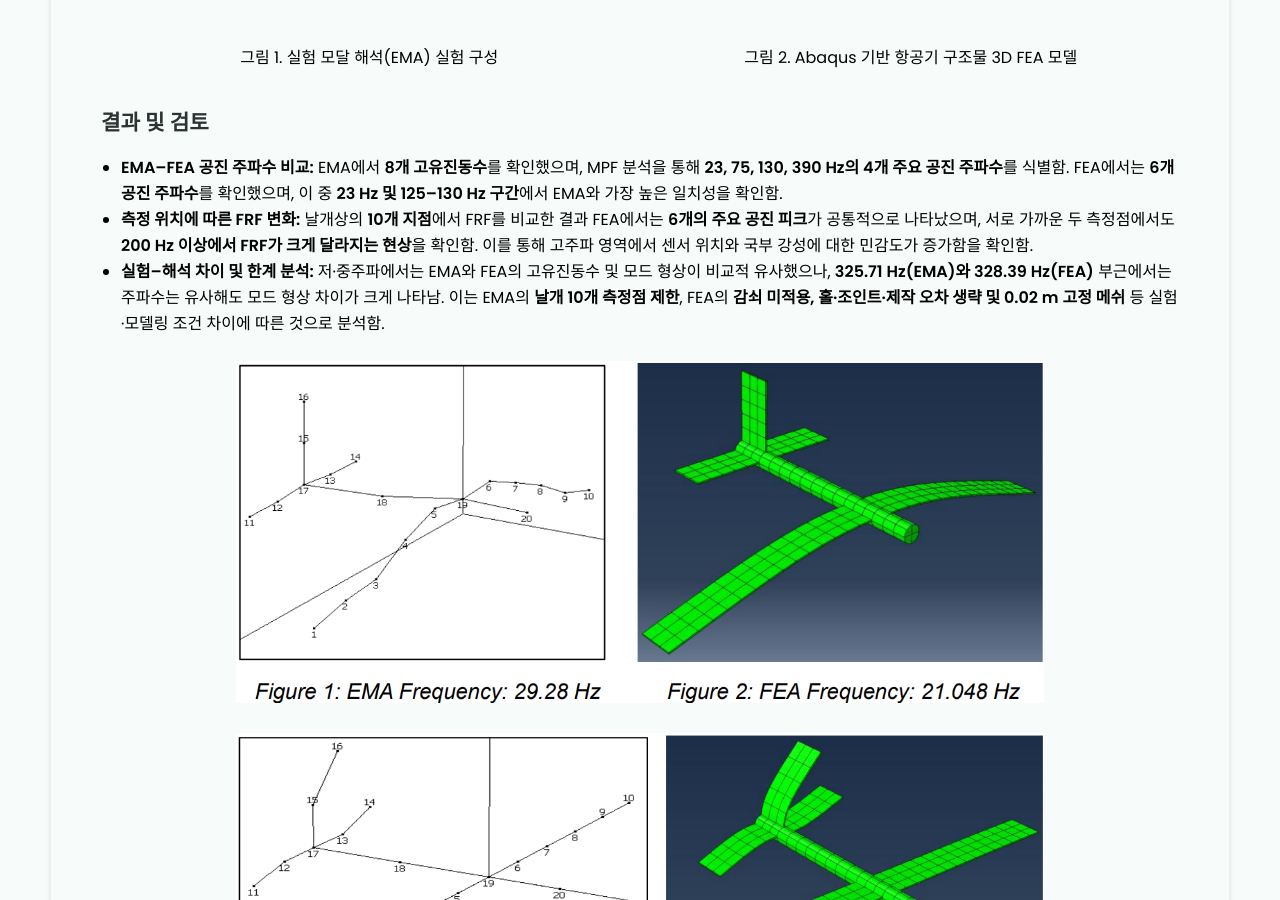
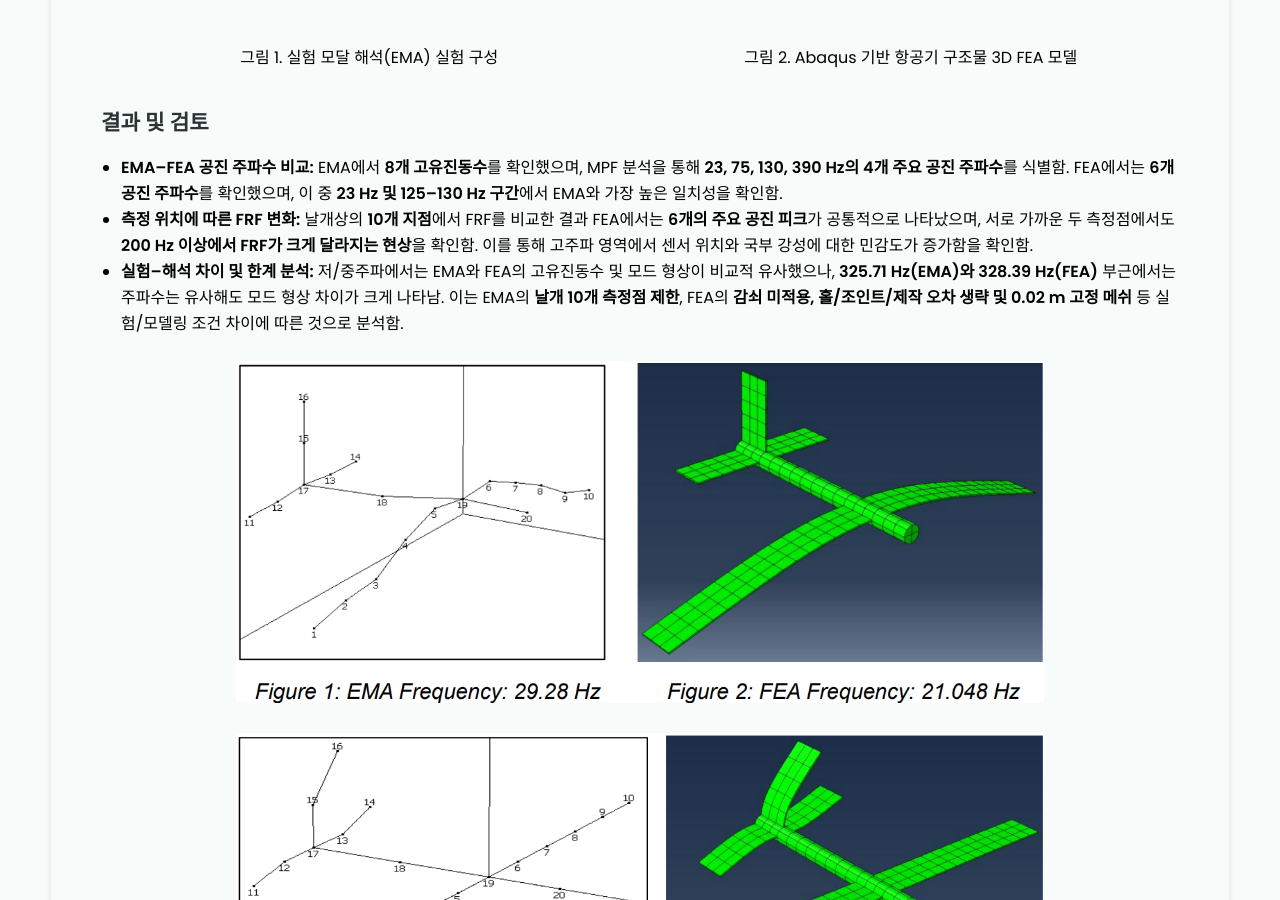
Before and after one commit to border3033/border3033.github.io, a Jekyll site: the page built from _projects/항공기 구조물 진동해석/index.md, in a window 1280 px wide and 900 px high, scrolled down 1745 px. Built offline with Jekyll 4.4.1, drawn with Linux system fonts in a browser that asks for light colours.

```diff
--- a/_projects/항공기 구조물 진동해석/index.md
+++ b/_projects/항공기 구조물 진동해석/index.md
@@ -74,7 +74,7 @@ main-image: /coverpage.png
 
 - **EMA–FEA 공진 주파수 비교:** EMA에서 **8개 고유진동수**를 확인했으며, MPF 분석을 통해 **23, 75, 130, 390 Hz의 4개 주요 공진 주파수**를 식별함. FEA에서는 **6개 공진 주파수**를 확인했으며, 이 중 **23 Hz 및 125–130 Hz 구간**에서 EMA와 가장 높은 일치성을 확인함.
 - **측정 위치에 따른 FRF 변화:** 날개상의 **10개 지점**에서 FRF를 비교한 결과 FEA에서는 **6개의 주요 공진 피크**가 공통적으로 나타났으며, 서로 가까운 두 측정점에서도 **200 Hz 이상에서 FRF가 크게 달라지는 현상**을 확인함. 이를 통해 고주파 영역에서 센서 위치와 국부 강성에 대한 민감도가 증가함을 확인함.
-- **실험–해석 차이 및 한계 분석:** 저·중주파에서는 EMA와 FEA의 고유진동수 및 모드 형상이 비교적 유사했으나, **325.71 Hz(EMA)와 328.39 Hz(FEA)** 부근에서는 주파수는 유사해도 모드 형상 차이가 크게 나타남. 이는 EMA의 **날개 10개 측정점 제한**, FEA의 **감쇠 미적용, 홀·조인트·제작 오차 생략 및 0.02 m 고정 메쉬** 등 실험·모델링 조건 차이에 따른 것으로 분석함.
+- **실험–해석 차이 및 한계 분석:** 저/중주파에서는 EMA와 FEA의 고유진동수 및 모드 형상이 비교적 유사했으나, **325.71 Hz(EMA)와 328.39 Hz(FEA)** 부근에서는 주파수는 유사해도 모드 형상 차이가 크게 나타남. 이는 EMA의 **날개 10개 측정점 제한**, FEA의 **감쇠 미적용, 홀/조인트/제작 오차 생략 및 0.02 m 고정 메쉬** 등 실험/모델링 조건 차이에 따른 것으로 분석함.
 
 
 
```
